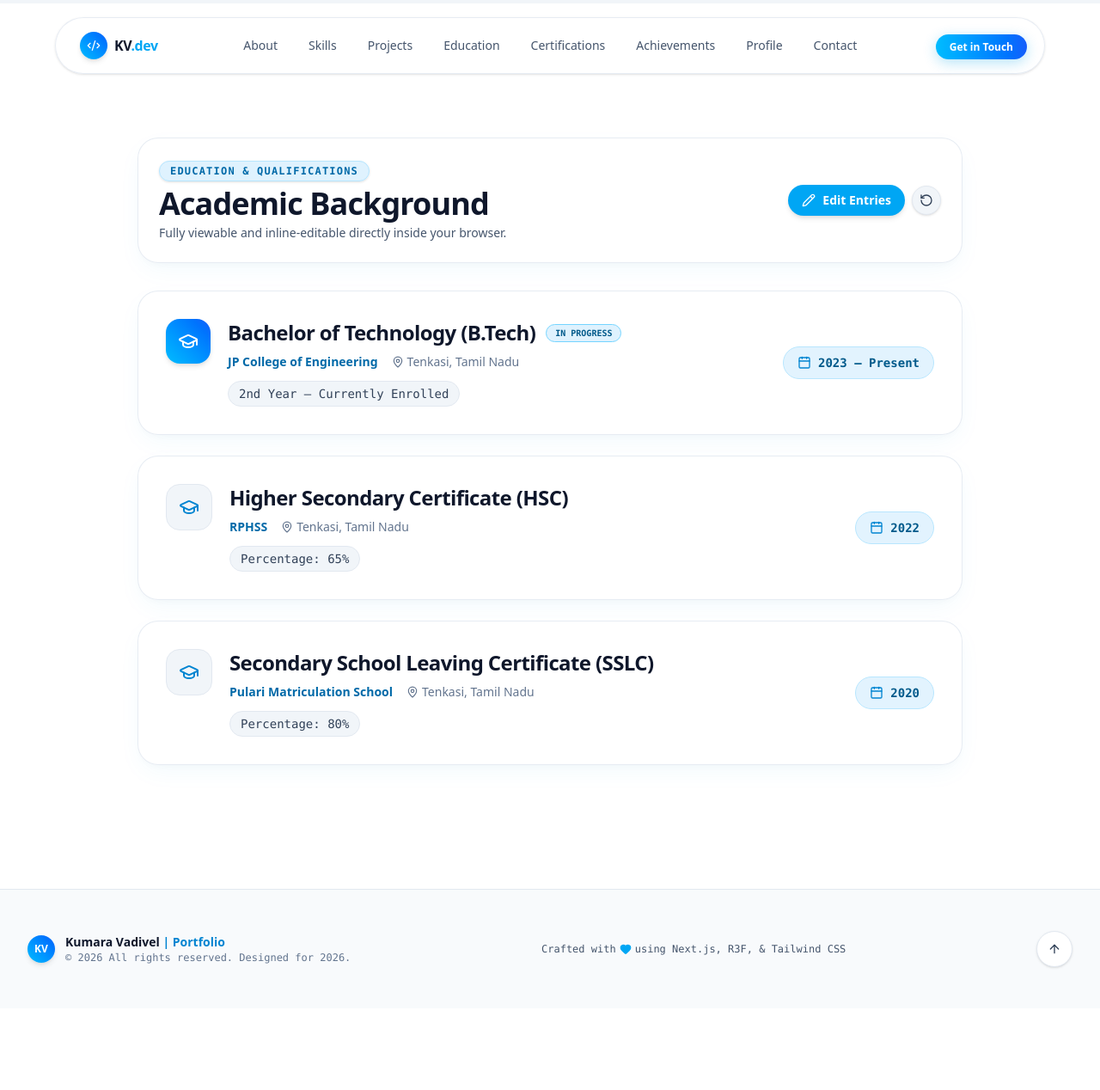
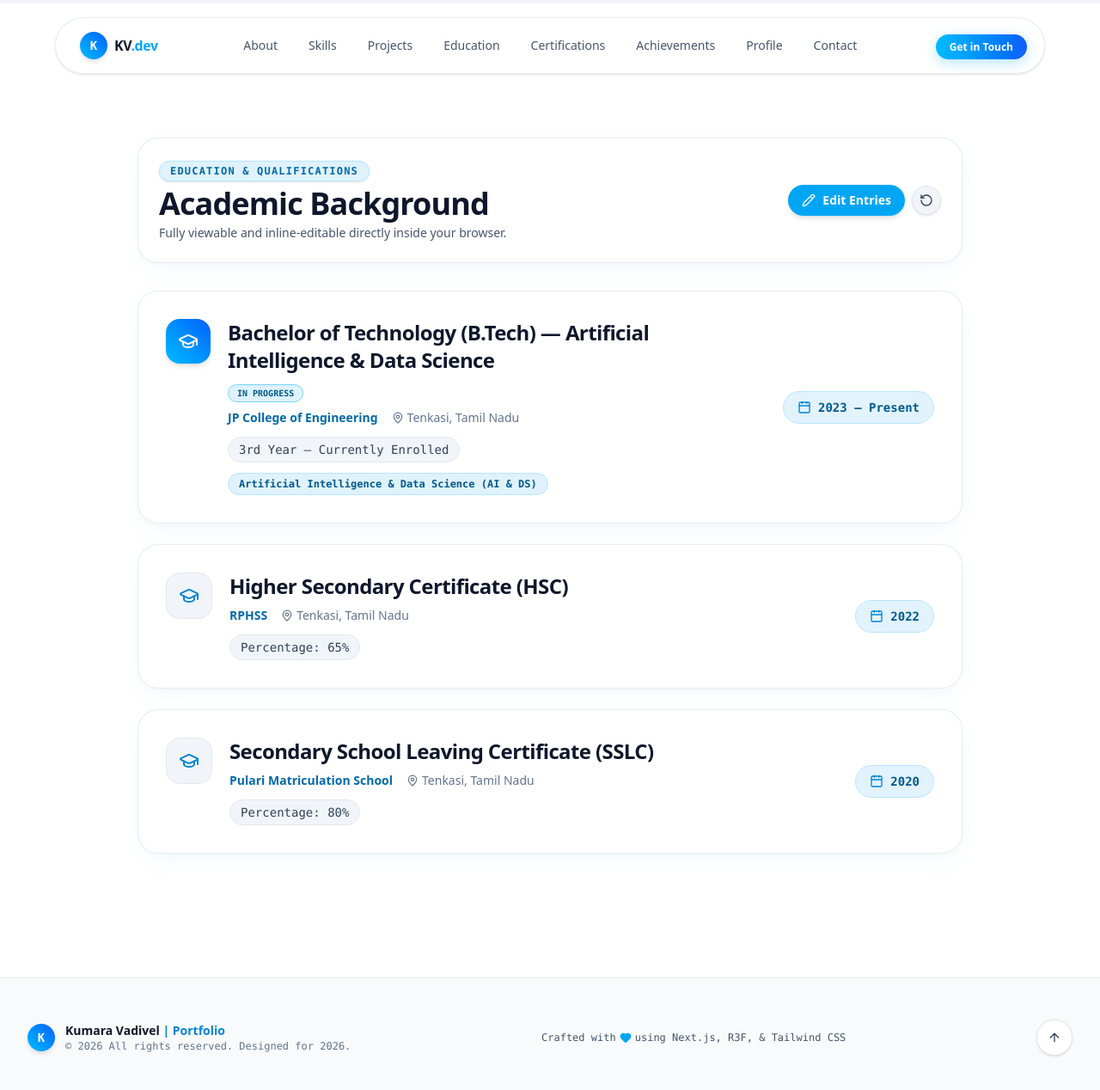
Before and after one commit to kumaravadivel2410-glitch/portfolic, a Next.js app: page /education in a window 1280 px wide. Shown: the top 1268 px of the page at 86% size. Before the commit the page ends 1173 px from the top, so only its background shows below. Built offline with nearby package versions, Linux system fonts and the light colour scheme.

Commit message:
Update B.Tech status to 3rd Year Artificial Intelligence and Data Science and set brand icon to K badge

```diff
--- a/src/components/hero/HeroProfileVisual.tsx
+++ b/src/components/hero/HeroProfileVisual.tsx
@@ -90,7 +90,7 @@ export default function HeroProfileVisual() {
           className="absolute -bottom-4 -left-4 sm:-left-8 z-20 px-3.5 py-1.5 rounded-full glass-card border border-sky-200 shadow-md text-[11px] font-mono text-slate-800 bg-white/90 backdrop-blur-md font-semibold flex items-center space-x-1.5"
         >
           <span className="w-2 h-2 rounded-full bg-emerald-500 animate-ping" />
-          <span>B.Tech CSE / AI</span>
+          <span>B.Tech 3rd Year — AI &amp; DS</span>
         </motion.div>
 
       </motion.div>
--- a/src/components/sections/AboutSection.tsx
+++ b/src/components/sections/AboutSection.tsx
@@ -9,7 +9,7 @@ export default function AboutSection() {
     {
       icon: GraduationCap,
       title: "Academic Track",
-      desc: "2nd Year B.Tech Student at JP College of Engineering, Tenkasi",
+      desc: "3rd Year B.Tech Student (AI & DS) at JP College of Engineering, Tenkasi",
     },
     {
       icon: Cpu,
@@ -70,7 +70,7 @@ export default function AboutSection() {
               Available for Internship
             </span>
             <span className="text-sky-700 font-semibold bg-sky-100 px-3 py-1 rounded-full border border-sky-200">
-              B.Tech Engineering — 2nd Year
+              B.Tech AI &amp; DS — 3rd Year
             </span>
           </div>
         </motion.div>
--- a/src/components/sections/DocumentsSection.tsx
+++ b/src/components/sections/DocumentsSection.tsx
@@ -30,7 +30,9 @@ export default function DocumentsSection() {
         {/* Left Info */}
         <div className="flex items-center space-x-4">
           <div className="p-3.5 rounded-2xl bg-sky-100 text-sky-700 border border-sky-200 shrink-0">
-            <FileText className="w-6 h-6" />
+            <div className="w-6 h-6 flex items-center justify-center font-black text-sky-700 font-mono text-xl leading-none">
+              K
+            </div>
           </div>
           <div>
             <div className="flex items-center space-x-2">
--- a/src/components/sections/Footer.tsx
+++ b/src/components/sections/Footer.tsx
@@ -14,7 +14,7 @@ export default function Footer() {
         {/* Brand & Copyright */}
         <div className="flex items-center space-x-3">
           <div className="w-8 h-8 rounded-full bg-gradient-to-tr from-sky-400 to-blue-600 flex items-center justify-center text-white font-bold text-xs shadow-md">
-            KV
+            <span className="font-extrabold text-white text-sm font-mono leading-none">K</span>
           </div>
           <div>
             <p className="text-slate-900 font-bold text-sm">
--- a/src/components/ui/Navbar.tsx
+++ b/src/components/ui/Navbar.tsx
@@ -56,7 +56,7 @@ export default function Navbar() {
             className="flex items-center space-x-2 group focus:outline-none focus:ring-2 focus:ring-sky-400 rounded-full px-2 py-1"
           >
             <div className="w-8 h-8 rounded-full bg-gradient-to-tr from-sky-400 to-blue-600 flex items-center justify-center text-white shadow-md group-hover:scale-105 transition-transform">
-              <Code2 className="w-4 h-4" />
+              <span className="font-extrabold text-white text-sm font-mono leading-none">K</span>
             </div>
             <span className="font-bold text-sm md:text-base tracking-tight text-slate-900 group-hover:text-sky-600 transition-colors">
               KV<span className="text-sky-500">.dev</span>
--- a/src/data/content.ts
+++ b/src/data/content.ts
@@ -47,13 +47,13 @@ export const portfolioContent = {
   personal: {
     name: "Kumara Vadivel",
     headline: "Engineering Student & Aspiring Developer",
-    altHeadline: "Building with Python, AI, and the Web",
+    altHeadline: "Building with Python, Artificial Intelligence, & Data Science",
     supportingLine:
-      "A motivated engineering student who turns coursework into working projects — from AI-powered voice assistants to data-driven applications — and is looking for hands-on opportunities to grow as a developer.",
+      "A motivated 3rd Year engineering student specializing in Artificial Intelligence & Data Science at JP College of Engineering, Tenkasi — turning coursework into working applications.",
     bio: [
-      "Kumara Vadivel is a B.Tech engineering student at JP College of Engineering, Tenkasi, with a growing foundation in programming, data structures, databases, and applied AI.",
+      "Kumara Vadivel is a 3rd Year B.Tech Artificial Intelligence and Data Science engineering student at JP College of Engineering, Tenkasi, with a solid foundation in programming, data structures, databases, and applied AI & DS.",
       "He enjoys building things that combine software with real-world usefulness — most recently a smart voice assistant that blends AI, live data, and device control.",
-      "Currently sharpening skills across Python, web development, and data science through hands-on coursework and self-driven certifications, he's looking for an internship where he can apply what he's learned and keep learning by doing.",
+      "Currently sharpening skills across Python, web development, and data science through hands-on coursework and self-driven certifications, he's looking for an internship where he can apply Artificial Intelligence & Data Science to solve real problems.",
     ],
     location: "Tenkasi, Tamil Nadu",
     email: "kumarlaksh2424@gmail.com",
@@ -145,13 +145,13 @@ export const portfolioContent = {
   education: [
     {
       id: "edu-1",
-      degree: "Bachelor of Technology (B.Tech)",
-      status: "2nd Year — Currently Enrolled",
+      degree: "Bachelor of Technology (B.Tech) — Artificial Intelligence & Data Science",
+      status: "3rd Year — Currently Enrolled",
       institution: "JP College of Engineering",
       location: "Tenkasi, Tamil Nadu",
       period: "2023 – Present",
       isCurrent: true,
-      cgpaBranch: "", // Leave blank for "Needs input" placeholder or enter e.g. "CGPA: 8.2"
+      cgpaBranch: "Artificial Intelligence & Data Science (AI & DS)",
     },
     {
       id: "edu-2",
```
